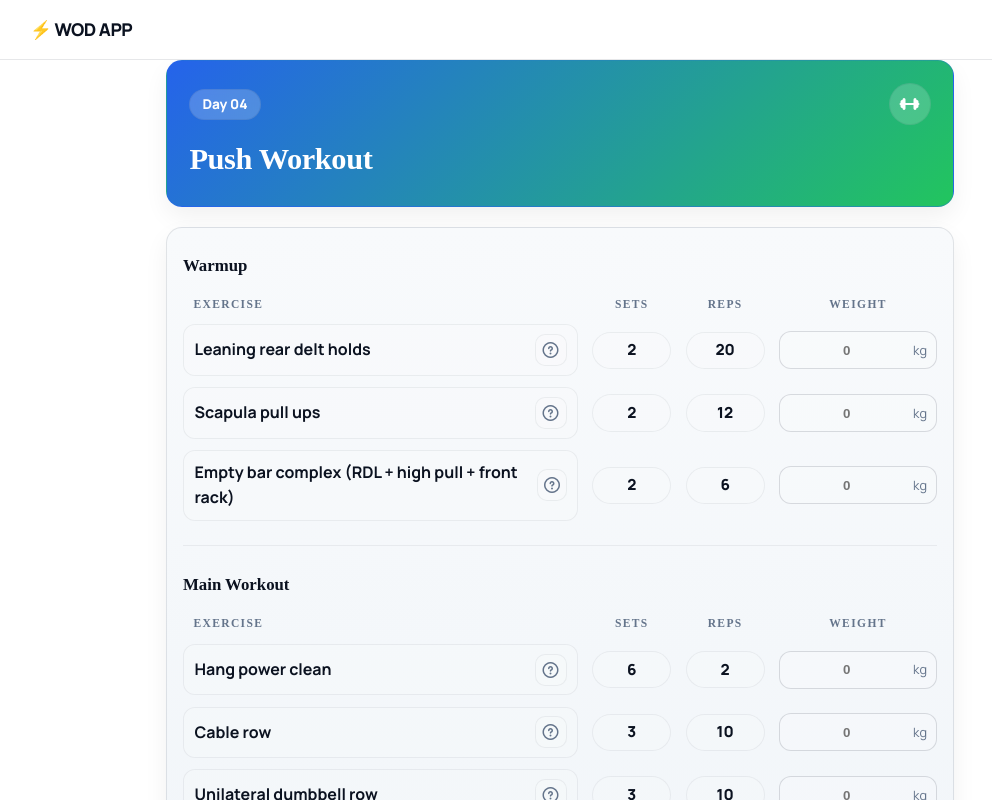
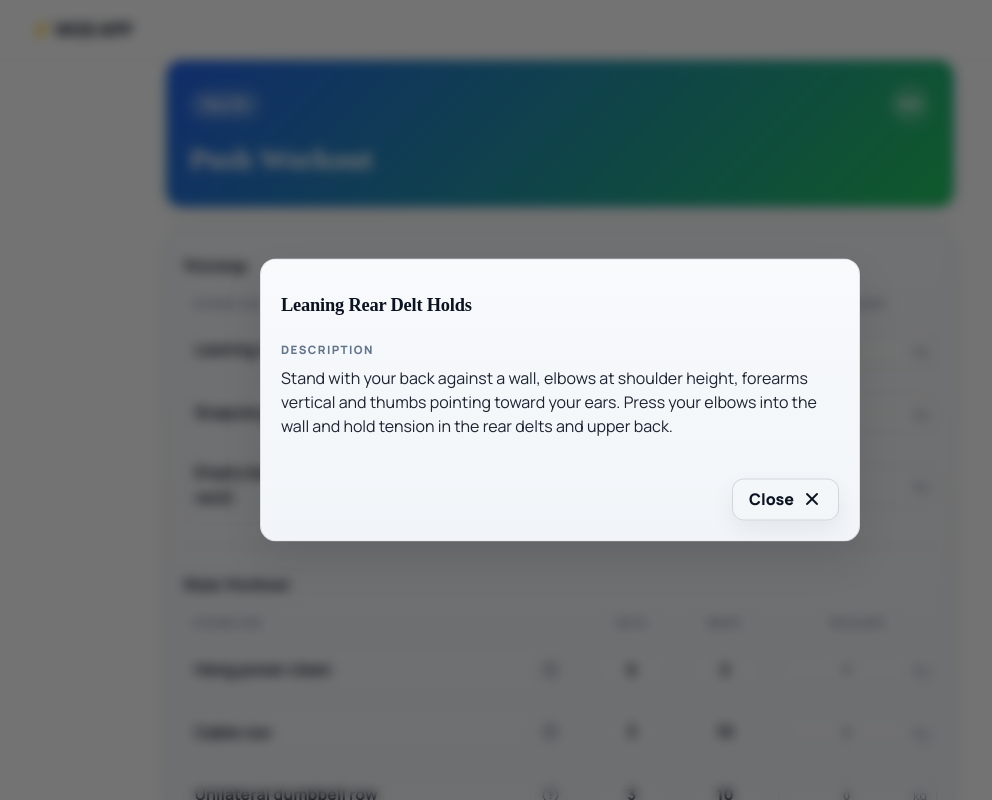
Before and after one commit to LuisoJSM/vue-wod-app, a Vue app: page / in a window 1280 px wide. Both pictures are taken after a click on the button 630 px from the left and 350 px from the top of the page. Shown: the top 800 px of the page, without its empty margins (80-1072 px from the left). Built offline with nearby package versions, Linux system fonts and the light colour scheme.

Commit message:
Create Portal. Add descriotions and close functions

```diff
--- a/index.html
+++ b/index.html
@@ -15,6 +15,7 @@
   </head>
   <body>
     <div id="app"></div>
+    <div id="portal"></div>
     <script type="module" src="/src/main.js"></script>
   </body>
 </html>
--- a/src/components/Portal.vue
+++ b/src/components/Portal.vue
@@ -1,11 +1,89 @@
 <script setup>
-
+const props = defineProps({
+  handleCloseModal: {
+    type: Function,
+    required: true,
+  },
+})
 </script>
 
 <template>
+  <Teleport to="#portal">
+    <div class="portal-container">
+      <!-- Underlay: cierra -->
+      <div
+        class="portal-underlay"
+        role="button"
+        tabindex="0"
+        aria-label="Close dialog"
+        @click="props.handleCloseModal()"
+        @keydown.enter="props.handleCloseModal()"
+        @keydown.space.prevent="props.handleCloseModal()"
+      ></div>
 
+
+      <div class="portal-content" role="dialog" aria-modal="true" @click.stop>
+        <slot />
+      </div>
+    </div>
+  </Teleport>
 </template>
 
+
 <style scoped>
+   .portal-container {
+  position: fixed;
+  inset: 0;
+  z-index: 1001;
+
+  display: grid;
+  place-items: center;
+
+  padding: 1rem;
+}
+
+.portal-underlay {
+  position: absolute;
+  inset: 0;
+
+  background: rgba(0, 0, 0, 0.55);
+  backdrop-filter: blur(6px);
+  -webkit-backdrop-filter: blur(6px);
+}
+
+
+.portal-content {
+  position: absolute;
+  z-index: 1000;
+  top: 50%;
+  left: 50%;
+  transform: translate(-50%, -50%);
+
+  width: 600px;
+  max-width: 90vw;
+  max-height: 80vh;
+
+  overflow: auto;
+
+  padding: 2rem 1.25rem 1.25rem;
+
+  border-radius: var(--border-radius-large);
+  border: 1px solid var(--border-primary);
+
+  background: linear-gradient(180deg, var(--background-secondary), var(--background-muted));
+  box-shadow: var(--shadow-dark);
+  display: flex;
+  flex-direction: column;
+  gap: 1rem;
+}
+
+
+.portal-content::-webkit-scrollbar {
+  width: 10px;
+}
+.portal-content::-webkit-scrollbar-thumb {
+  background: color-mix(in srgb, var(--border-primary), transparent 45%);
+  border-radius: 999px;
+}
 
 </style>
--- a/src/components/pages/Workout.vue
+++ b/src/components/pages/Workout.vue
@@ -1,11 +1,33 @@
 <script setup>
-import { workoutProgram } from '../../utils'
+import { ref, computed } from 'vue'
+import Portal from '../Portal.vue';
+import { workoutProgram, exerciseDescriptions } from '../../utils'
 
 const selectedWorkout = 4
 const { workout, warmup } = workoutProgram[selectedWorkout]
+// let selectedExercise = null
+let selectedExercise = ref(null)
+const exerciseDescription = computed(() => exerciseDescriptions[selectedExercise.value])
+
+
+function handleCloseModal() {
+  selectedExercise.value = null
+}
+
 </script>
 
 <template>
+  <Portal :handleCloseModal="handleCloseModal" v-if="selectedExercise">
+    <div class="excersise-description">
+      <h4>{{ selectedExercise }}</h4>
+      <div>
+        <small>Description</small>
+      <p>{{ exerciseDescription }}</p>
+      </div>
+      <button @click="handleCloseModal">Close <i class="fa-solid fa-xmark"></i></button>
+    </div>
+  </Portal>
+
   <section id="workout-card">
     <div class="plan-card">
       <div class="card-header">
@@ -29,7 +51,10 @@ const { workout, warmup } = workoutProgram[selectedWorkout]
       <div class="exercise-row" v-for="(w, wIdx) in warmup" :key="'warmup-' + wIdx">
         <div class="exercise-name">
           <p>{{ w.name }}</p>
-          <button class="help-btn"><i class="fa-regular fa-circle-question"></i></button>
+          <button @click="() => {
+
+            selectedExercise = w.name
+          }" class="help-btn"><i class="fa-regular fa-circle-question"></i></button>
         </div>
 
         <p class="stat-pill sets-pill">{{ w.sets }}</p>
@@ -54,7 +79,10 @@ const { workout, warmup } = workoutProgram[selectedWorkout]
       <div class="exercise-row" v-for="(w, wIdx) in workout" :key="'workout-' + wIdx">
         <div class="exercise-name">
           <p>{{ w.name }}</p>
-          <button class="help-btn"><i class="fa-regular fa-circle-question"></i></button>
+          <button  @click="() => {
+
+            selectedExercise = w.name
+          }" class="help-btn"><i class="fa-regular fa-circle-question"></i></button>
         </div>
 
         <p class="stat-pill sets-pill">{{ w.sets }}</p>
@@ -276,14 +304,11 @@ const { workout, warmup } = workoutProgram[selectedWorkout]
   height: 32px;
   padding: 0;
   border-radius: 10px;
-
   border: 1px solid var(--border-tertiary);
   background: color-mix(in srgb, var(--background-primary), transparent 86%);
   color: var(--color-tertiary);
-
   display: grid;
   place-items: center;
-
   cursor: pointer;
   box-shadow: none;
   transition: transform 140ms ease, color 140ms ease, border-color 140ms ease;
@@ -422,4 +447,72 @@ const { workout, warmup } = workoutProgram[selectedWorkout]
     font-size: 1rem;
   }
 }
+
+/* =========================
+   EXERCISE DESCRIPTION (PORTAL)
+   ========================= */
+
+.excersise-description {
+  display: flex;
+  flex-direction: column;
+  gap: 1rem;
+}
+
+.excersise-description h4 {
+  margin: 0;
+  font-size: 1.15rem;
+  font-weight: 900;
+  letter-spacing: -0.2px;
+  color: var(--color-primary);
+  text-transform: capitalize;
+}
+
+.excersise-description small {
+  display: inline-block;
+  font-size: 0.72rem;
+  font-weight: 900;
+  letter-spacing: 0.12em;
+  text-transform: uppercase;
+  color: var(--color-tertiary);
+  margin-bottom: 0.4rem;
+}
+
+.excersise-description p {
+  margin: 0;
+  line-height: 1.5;
+  color: var(--color-primary);
+  opacity: 0.92;
+}
+
+/* Botón Close */
+.excersise-description button {
+  margin-top: 1.5rem;
+  align-self: flex-end;
+
+  display: inline-flex;
+  align-items: center;
+  justify-content: center;
+  gap: 0.5rem;
+
+  height: 42px;
+  padding: 0 1rem;
+
+  border-radius: 12px;
+  font-weight: 900;
+
+  border: 1px solid var(--border-secondary);
+  background: color-mix(in srgb, var(--background-primary), transparent 88%);
+  color: var(--color-primary);
+
+  cursor: pointer;
+  transition: transform 140ms ease, box-shadow 140ms ease, border-color 140ms ease;
+}
+
+.excersise-description button:hover {
+  transform: translateY(-1px);
+  box-shadow: var(--shadow-light);
+  border-color: var(--border-primary);
+}
+
+
 </style>
```
